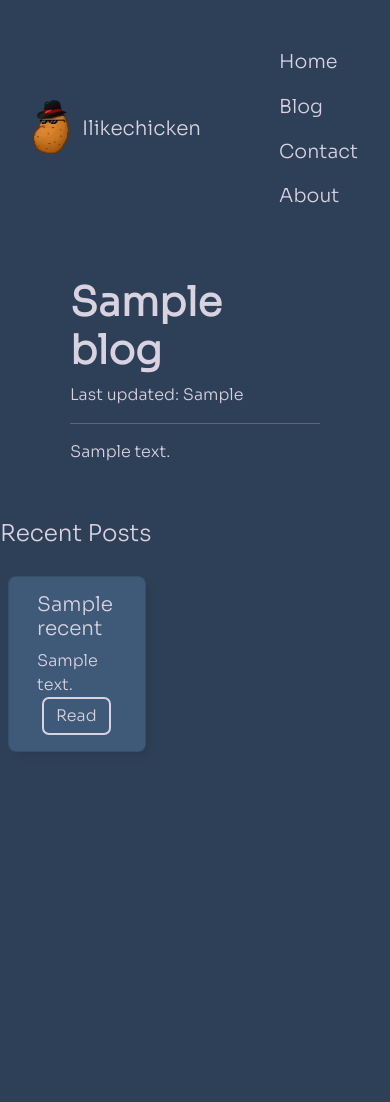
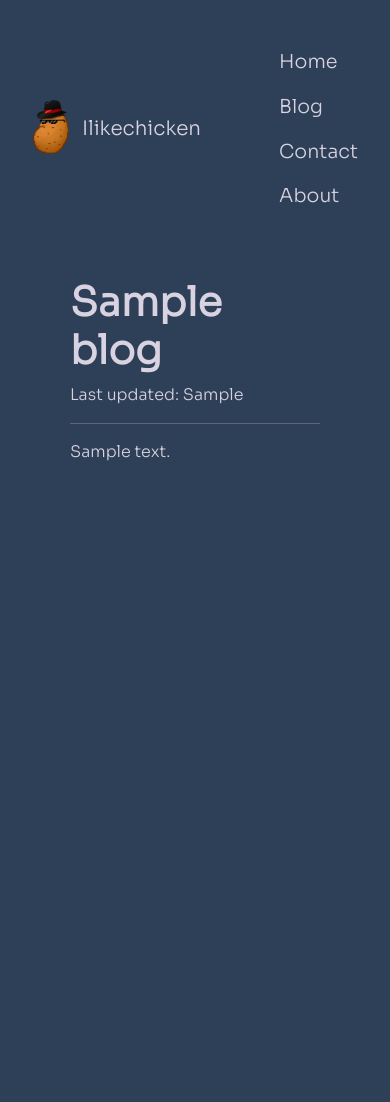
Before and after one commit to stevehan12138/ilikechicken.me, a Django app: template templates/blog/blog.html in a window 390 px wide. Shown: the top 1102 px of the page. Run offline with Django 3.2, Linux system fonts and the light colour scheme; the template is opened without the code that fills it: most values are stand-ins (such as "Sample title", 1, 10 or a date in 2020); some libraries are stand-ins or nearby versions.

Commit message:
hide sidebar on mobile

```diff
--- a/static/css/blog/blog.css
+++ b/static/css/blog/blog.css
@@ -14,6 +14,12 @@
 
 .fa-search {
     color: #D8D2E1;
+}
+
+@media screen and (max-width: 992px) {
+    .sidebar {
+        display: none;
+    }
 }
 
 .title {
@@ -38,3 +44,8 @@
 .blog-post {
     margin-bottom: 30px;
 }
+
+#recent-title {
+    font-weight: bold;
+    margin-left: 20px;
+}
--- a/static/css/style.css
+++ b/static/css/style.css
@@ -104,3 +104,20 @@ html, body {
 .card {
     box-shadow: 5px 5px 10px -3px rgba(0,0,0,0.1);
 }
+
+::-webkit-scrollbar {
+    width: 10px;
+}
+
+::-webkit-scrollbar-track {
+    background: #2E4057;
+}
+
+::-webkit-scrollbar-thumb {
+    background: #3F5A78;
+    border-radius: 8px;
+}
+
+::-webkit-scrollbar-thumb:hover {
+    background: #466286;
+}
--- a/templates/blog/blog.html
+++ b/templates/blog/blog.html
@@ -21,10 +21,9 @@
             </div>
         </div>
         <div class="col-lg-3 sidebar">
-            <div class="row">
-                <h3 class="col-12">Recent Posts</h3>
+            <h3 id="recent-title">Recent Posts</h3>
             {% for recent in recents %}
-                <div class="card recent-post col-lg-12 col-4">
+            <div class="card recent-post">
                 <div class="card-body">
                     <h5 class="card-title">{{ recent.title }}</h5>
                     <div class="card-text">{{ recent.body|safe|slice:'50'}}</div>
@@ -35,6 +34,5 @@
         </div>
     </div>
 </div>
-</div>
 
 {% endblock content %}
```
Lines whose indentation alone changed are shown as unchanged.
